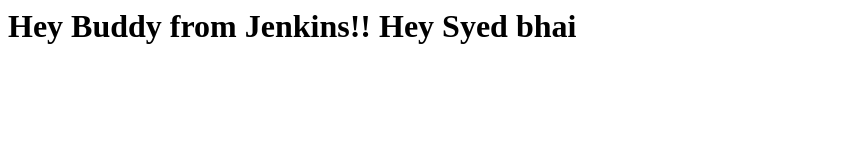
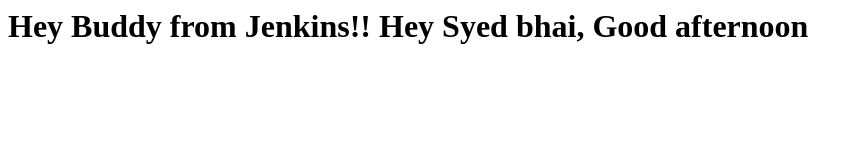
Before and after one commit to Technocrux/jenkinTest, a plain HTML site: page index.html in a window 1280 px wide. Shown: the whole page, without its empty margins (0-863 px from the left). Drawn offline with Linux system fonts and the light colour scheme.

Commit message:
todays changes

```diff
--- a/index.html
+++ b/index.html
@@ -2,7 +2,7 @@
 <body>
 <h1>
 Hey Buddy from Jenkins!!
-Hey Syed bhai
+Hey Syed bhai, Good afternoon
 </h1>
 </body>
 </html>
```
